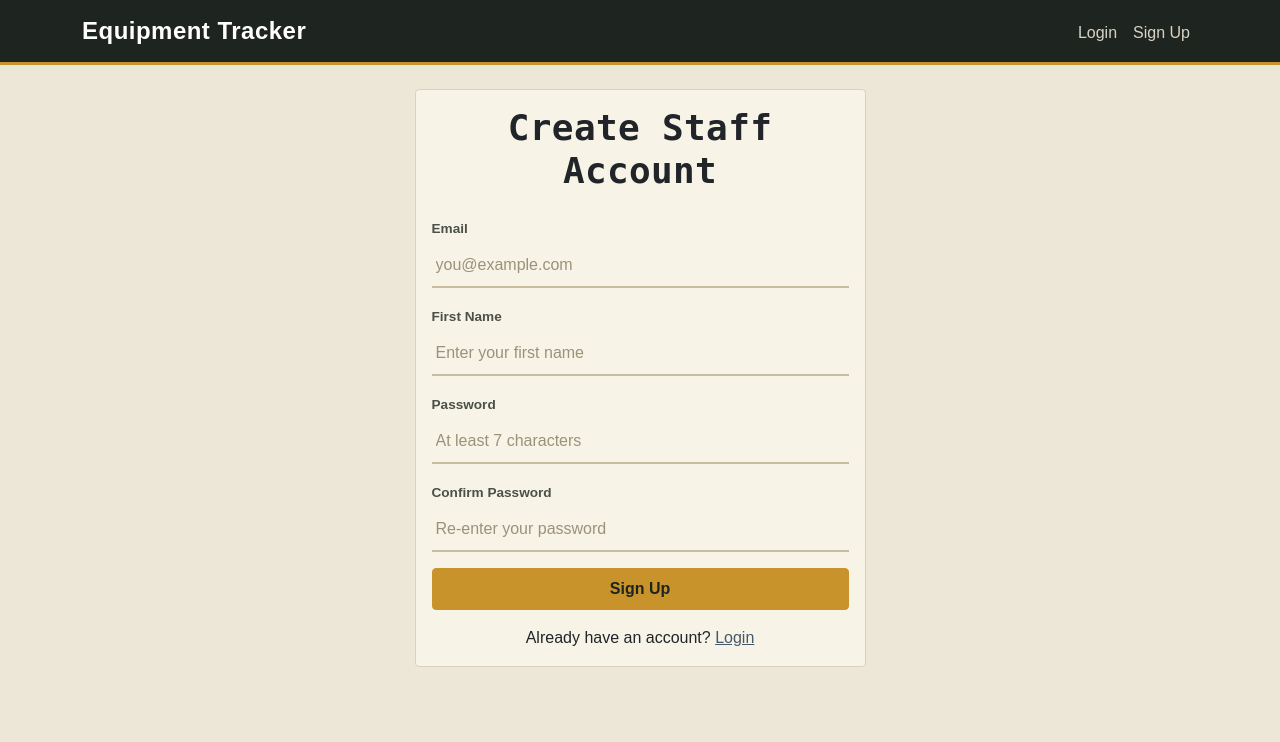
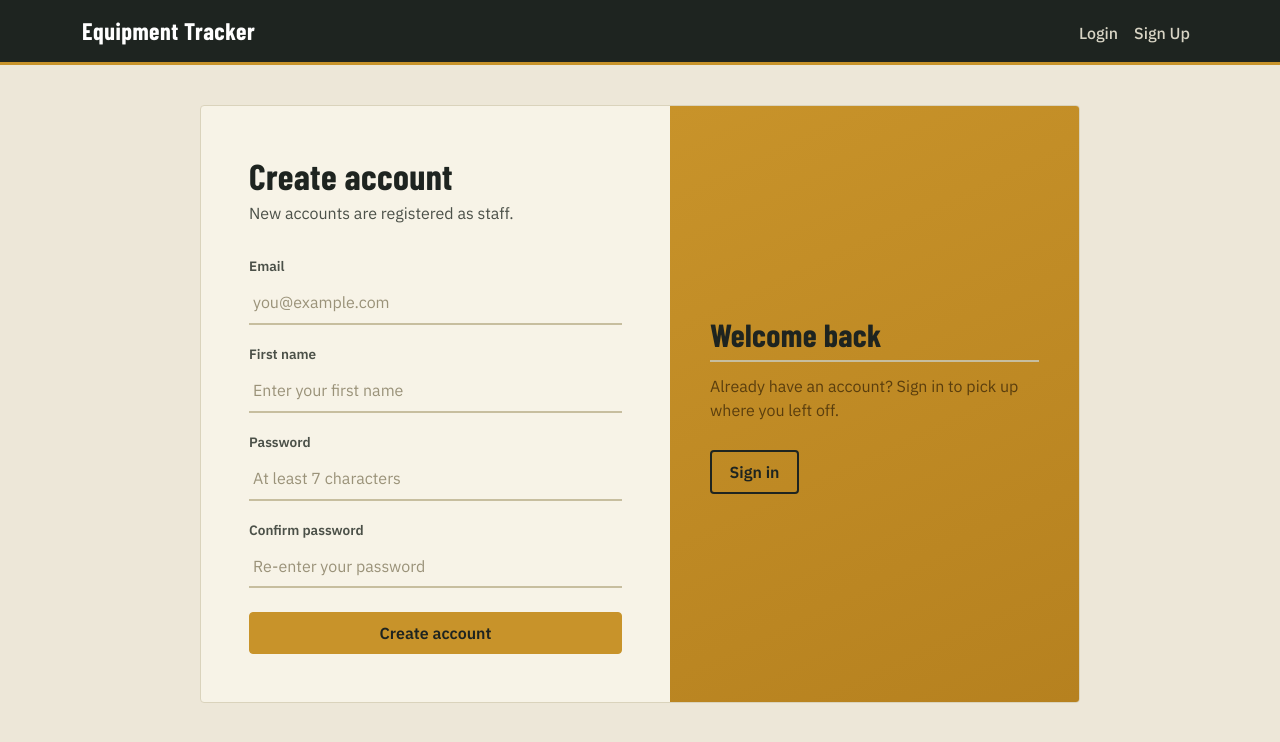
Before and after one commit to Royvil-Domingo/flask-project, a Flask app: page /register in a window 1280 px wide. Shown: the top 742 px of the page. Run offline with Flask 3, Linux system fonts and the light colour scheme; some libraries are stand-ins or nearby versions.

```diff
--- a/app/static/css/style.css
+++ b/app/static/css/style.css
@@ -1,31 +1,10 @@
-body {
-    background-color: #f4f6f9;
-}
-
-.navbar-brand {
-    font-weight: 600;
-}
-
-.card {
-    border: none;
-    border-radius: 10px;
-}
-
-.table thead {
-    background-color: #eef1f5;
-}
-
-.badge {
-    font-size: 0.85rem;
-}
-
 /* ============================================================
    Equipment Borrowing & Return System — "Ledger & Tag"
    A kraft-tag / circulation-desk visual system: status reads
    like a stamped tag, data reads in mono, everything else stays
    quiet. Overrides Bootstrap's defaults in place — no template
-   changes required, this file just has to load after Bootstrap's
-   CSS (it already does, in base.html).
+   changes required for most of this, it just has to load after
+   Bootstrap's CSS (it already does, in base.html).
    ============================================================ */
 
 @import url('https://fonts.googleapis.com/css2?family=Barlow+Condensed:wght@600;700&family=IBM+Plex+Sans:wght@400;500;600&family=IBM+Plex+Mono:wght@500;600&display=swap');
@@ -306,6 +285,71 @@ input[type="number"], input[type="date"] { font-family: var(--font-mono); }
 .badge.bg-secondary { background: var(--line-soft) !important; color: var(--ink-soft) !important; border-color: var(--line); }
 
 /* ---------------------------------------------------------------
+   Auth split panel — sign in / create account
+   Two pages (login.html, register.html), each a mirror image of
+   the other, built from the same .auth-shell scaffold so the
+   "switch" between them (see main.js) reads as one motion.
+   --------------------------------------------------------------- */
+.auth-shell {
+  display: flex;
+  flex-wrap: wrap;
+  min-height: 480px;
+  max-width: 880px;
+  margin: 2.5rem auto;
+  background: var(--paper-raised);
+  border: 1px solid var(--line-soft);
+  border-radius: var(--radius);
+  overflow: hidden;
+}
+
+.auth-shell.is-mirrored { flex-direction: row-reverse; }
+
+.auth-shell .panel-form {
+  flex: 1 1 340px;
+  padding: 3rem;
+  display: flex;
+  flex-direction: column;
+  justify-content: center;
+  transition: opacity 320ms ease, transform 320ms ease;
+}
+
+.auth-shell .panel-promo {
+  flex: 1 1 280px;
+  padding: 3rem 2.5rem;
+  display: flex;
+  flex-direction: column;
+  justify-content: center;
+  background: linear-gradient(155deg, var(--amber) 0%, var(--amber-hover) 100%);
+  transition: opacity 320ms ease, flex-basis 420ms ease;
+}
+
+.auth-heading { border-bottom: none; margin-bottom: 0.25rem; padding-bottom: 0; font-size: 2.25rem; }
+.auth-subtext { color: var(--ink-soft); margin-bottom: 1.75rem; }
+
+.panel-promo h2 { color: var(--ink); font-size: 2rem; margin-bottom: 0.75rem; }
+.panel-promo p { color: var(--amber-ink); margin-bottom: 1.75rem; max-width: 34ch; }
+
+.auth-switch {
+  align-self: flex-start;
+  border: 2px solid var(--ink);
+  color: var(--ink);
+  background: transparent;
+}
+
+.auth-switch:hover { background: var(--ink); border-color: var(--ink); color: var(--paper-raised); }
+
+/* the "curtain" transition main.js triggers just before navigating
+   to the other auth page */
+.auth-shell.is-transitioning .panel-form { opacity: 0; transform: scale(0.98); }
+.auth-shell.is-transitioning .panel-promo { flex-basis: 100%; }
+
+@media (max-width: 620px) {
+  .auth-shell { margin: 1.25rem; min-height: 0; }
+  .auth-shell, .auth-shell.is-mirrored { flex-direction: column; }
+  .auth-shell .panel-form, .auth-shell .panel-promo { padding: 2rem 1.5rem; }
+}
+
+/* ---------------------------------------------------------------
    Misc
    --------------------------------------------------------------- */
 .text-muted { color: var(--ink-soft) !important; }
--- a/app/static/js/main.js
+++ b/app/static/js/main.js
@@ -9,6 +9,7 @@ document.addEventListener('DOMContentLoaded', () => {
   autoDismissAlerts();
   markScrollableTables();
   guardBorrowQuantity();
+  enhanceAuthSwitch();
 });
 
 /* Due date can't be set before today. */
@@ -93,3 +94,146 @@ function guardBorrowQuantity() {
   equipmentSelect.addEventListener('change', check);
   quantityInput.addEventListener('input', check);
 }
+
+/* On the split sign-in / create-account pages, play a short
+   "curtain" transition before following the link to the other
+   page, so switching between /login and /register reads as one
+   motion rather than a flat page swap. Skipped entirely when the
+   visitor prefers reduced motion — the link just navigates as normal. */
+function enhanceAuthSwitch() {
+  const shell = document.querySelector('.auth-shell');
+  const switchLink = shell ? shell.querySelector('.auth-switch') : null;
+  if (!shell || !switchLink) return;
+
+  const prefersReducedMotion = window.matchMedia('(prefers-reduced-motion: reduce)').matches;
+  if (prefersReducedMotion) return;
+
+  switchLink.addEventListener('click', (event) => {
+    if (shell.classList.contains('is-transitioning')) return;
+    event.preventDefault();
+    shell.classList.add('is-transitioning');
+    const destination = switchLink.href;
+    setTimeout(() => {
+      window.location.href = destination;
+    }, 380);
+  });
+}/* ============================================================
+Equipment Borrowing & Return System — interaction layer
+Progressive enhancement only: works against the markup the
+Jinja templates already render, no template changes needed.
+============================================================ */
+
+document.addEventListener('DOMContentLoaded', () => {
+guardDueDateMin();
+autoDismissAlerts();
+markScrollableTables();
+guardBorrowQuantity();
+enhanceAuthSwitch();
+});
+
+/* Due date can't be set before today. */
+function guardDueDateMin() {
+const today = new Date().toISOString().split('T')[0];
+const dueInput = document.getElementById('due_on');
+if (dueInput) {
+ dueInput.setAttribute('min', today);
+}
+}
+
+/* Auto-dismiss flash messages after a pause. Uses Bootstrap's own
+Alert API when available so the element is actually removed from
+the DOM afterward, not just left invisible taking up space. */
+function autoDismissAlerts() {
+const alerts = document.querySelectorAll('.alert');
+alerts.forEach((alert, index) => {
+ setTimeout(() => {
+   if (!document.body.contains(alert)) return;
+   if (window.bootstrap && window.bootstrap.Alert) {
+     window.bootstrap.Alert.getOrCreateInstance(alert).close();
+   } else {
+     alert.classList.add('is-dismissing');
+     setTimeout(() => alert.remove(), 220);
+   }
+ }, 5000 + index * 150);
+});
+}
+
+/* Adds a right-edge fade indicator on tables that overflow
+horizontally, so a scrollable table doesn't look cut off on
+narrow screens. Re-checks on scroll and on resize. */
+function markScrollableTables() {
+const wrappers = document.querySelectorAll('.table-responsive');
+wrappers.forEach((wrapper) => {
+ const update = () => {
+   const overflowing = wrapper.scrollWidth > wrapper.clientWidth + 1;
+   const atEnd = wrapper.scrollLeft + wrapper.clientWidth >= wrapper.scrollWidth - 1;
+   wrapper.classList.toggle('has-scroll', overflowing && !atEnd);
+ };
+ update();
+ wrapper.addEventListener('scroll', update);
+ window.addEventListener('resize', update);
+});
+}
+
+/* On the "new borrowing" form, read the available-quantity figure
+straight out of the equipment dropdown's own option text
+(e.g. "Hammer (4 available)") and warn before submit if the
+requested quantity would exceed it. Mirrors the server-side rule
+in borrowings.py — doesn't replace it, the server still validates. */
+function guardBorrowQuantity() {
+const equipmentSelect = document.getElementById('equipment_id');
+const quantityInput = document.getElementById('quantity');
+if (!equipmentSelect || !quantityInput) return;
+
+const warning = document.createElement('small');
+warning.className = 'text-danger d-block mt-1';
+warning.style.display = 'none';
+quantityInput.insertAdjacentElement('afterend', warning);
+
+const availableFor = (option) => {
+ const match = option ? option.textContent.match(/\((\d+)\s+available\)/) : null;
+ return match ? parseInt(match[1], 10) : null;
+};
+
+const check = () => {
+ const option = equipmentSelect.options[equipmentSelect.selectedIndex];
+ const available = availableFor(option);
+ const requested = parseInt(quantityInput.value, 10);
+
+ if (available !== null && requested > available) {
+   warning.textContent = `Only ${available} unit(s) available.`;
+   warning.style.display = 'block';
+   quantityInput.setCustomValidity('Quantity exceeds available units.');
+ } else {
+   warning.style.display = 'none';
+   quantityInput.setCustomValidity('');
+ }
+};
+
+equipmentSelect.addEventListener('change', check);
+quantityInput.addEventListener('input', check);
+}
+
+/* On the split sign-in / create-account pages, play a short
+"curtain" transition before following the link to the other
+page, so switching between /login and /register reads as one
+motion rather than a flat page swap. Skipped entirely when the
+visitor prefers reduced motion — the link just navigates as normal. */
+function enhanceAuthSwitch() {
+const shell = document.querySelector('.auth-shell');
+const switchLink = shell ? shell.querySelector('.auth-switch') : null;
+if (!shell || !switchLink) return;
+
+const prefersReducedMotion = window.matchMedia('(prefers-reduced-motion: reduce)').matches;
+if (prefersReducedMotion) return;
+
+switchLink.addEventListener('click', (event) => {
+ if (shell.classList.contains('is-transitioning')) return;
+ event.preventDefault();
+ shell.classList.add('is-transitioning');
+ const destination = switchLink.href;
+ setTimeout(() => {
+   window.location.href = destination;
+ }, 380);
+});
+}
--- a/app/templates/auth/register.html
+++ b/app/templates/auth/register.html
@@ -1,18 +1,22 @@
 {% extends "base.html" %}
 {% block title %}Sign Up{% endblock %}
 {% block content %}
-<div class="row justify-content-center">
-    <div class="col-md-5">
-        <div class="card shadow-sm">
-            <div class="card-body">
-                <h3 class="card-title text-center mb-4">Create Staff Account</h3>
-                <form method="POST" action="{{ url_for('auth.register') }}">
+<div class="auth-shell is-mirrored">
+    <div class="panel-promo">
+        <h2>Welcome back</h2>
+        <p>Already have an account? Sign in to pick up where you left off.</p>
+        <a href="{{ url_for('auth.login') }}" class="btn auth-switch">Sign in</a>
+    </div>
+    <div class="panel-form">
+        <h2 class="auth-heading">Create account</h2>
+        <p class="auth-subtext">New accounts are registered as staff.</p>
+        <form method="POST" action="{{ url_for('auth.register') }}" class="auth-form">
             <div class="mb-3">
                 <label for="email" class="form-label">Email</label>
                 <input type="email" class="form-control" id="email" name="email" placeholder="you@example.com" required>
             </div>
             <div class="mb-3">
-                        <label for="firstName" class="form-label">First Name</label>
+                <label for="firstName" class="form-label">First name</label>
                 <input type="text" class="form-control" id="firstName" name="firstName" placeholder="Enter your first name" required>
             </div>
             <div class="mb-3">
@@ -20,16 +24,11 @@
                 <input type="password" class="form-control" id="password1" name="password1" placeholder="At least 7 characters" required>
             </div>
             <div class="mb-3">
-                        <label for="password2" class="form-label">Confirm Password</label>
+                <label for="password2" class="form-label">Confirm password</label>
                 <input type="password" class="form-control" id="password2" name="password2" placeholder="Re-enter your password" required>
             </div>
-                    <button type="submit" class="btn btn-primary w-100">Sign Up</button>
+            <button type="submit" class="btn btn-primary w-100 mt-2">Create account</button>
         </form>
-                <p class="text-center mt-3 mb-0">
-                    Already have an account? <a href="{{ url_for('auth.login') }}">Login</a>
-                </p>
-            </div>
-        </div>
     </div>
 </div>
 {% endblock %}
```
Also changed, not shown: app/templates/auth/login.html (+10 -11 lines). Lines whose indentation alone changed are shown as unchanged.
